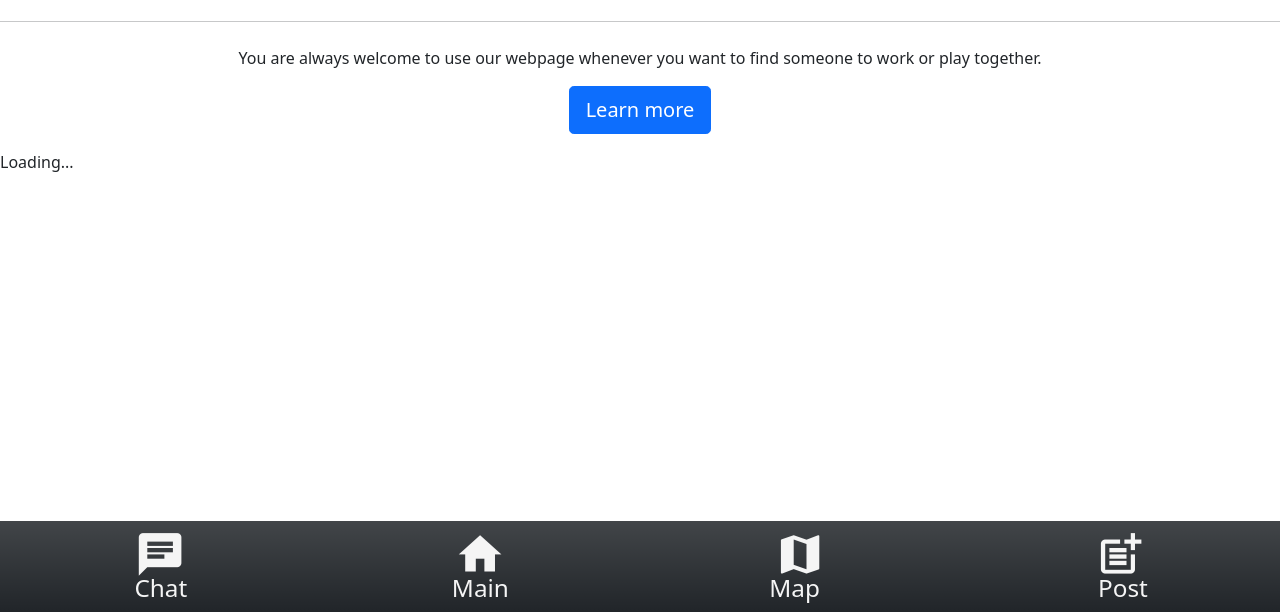
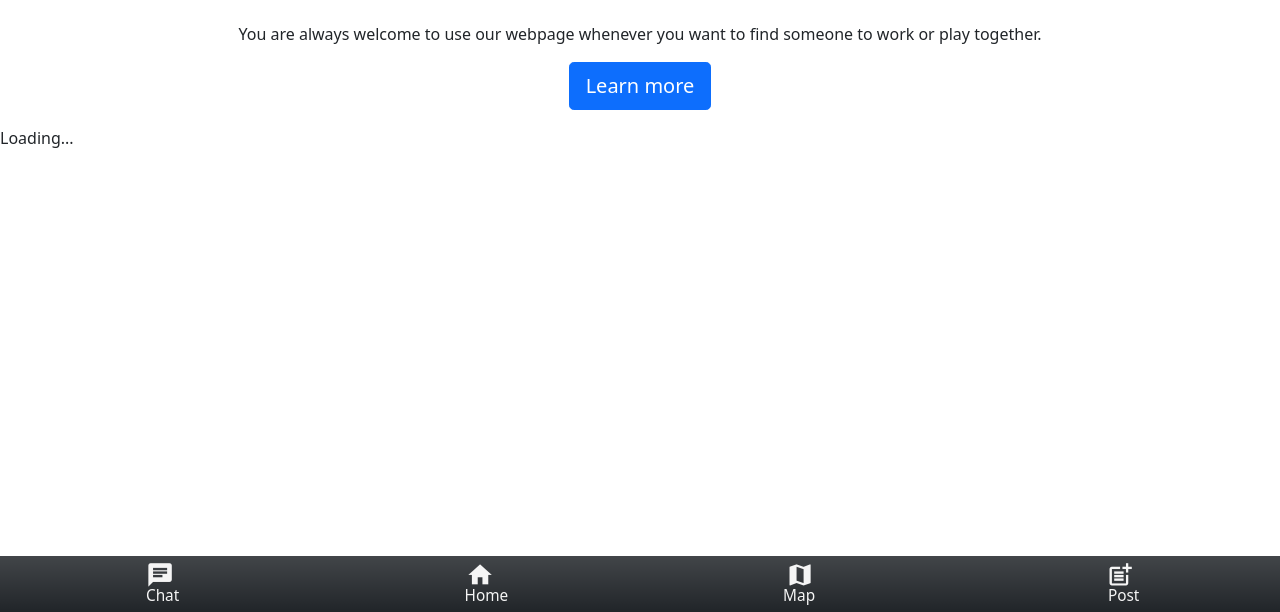
Before and after one commit to gurtejx/1800_202230_BBY20, a plain HTML site: page login.html in a window 1280 px wide. Shown: the part 188-800 px from the top of the page. Drawn offline with nearby package versions, Linux system fonts and the light colour scheme; a script that the page names is missing.

Commit message:
made some changes

```diff
--- a/login.html
+++ b/login.html
@@ -22,8 +22,7 @@
     <script
       src="https://cdn.jsdelivr.net/npm/bootstrap@5.0.2/dist/js/bootstrap.bundle.min.js"
       integrity="sha384-MrcW6ZMFYlzcLA8Nl+NtUVF0sA7MsXsP1UyJoMp4YLEuNSfAP+JcXn/tWtIaxVXM"
-      crossorigin="anonymous"
-    ></script>
+      crossorigin="anonymous"></script>
 
     <!-------------------------------------------------------->
     <!-- Firebase 8 Library related CSS, JS, JQuery go here -->
@@ -45,7 +44,7 @@
     <!-------------------------------------------->
     <!-- Other libraries and styles of your own -->
     <!-------------------------------------------->
-    <link href="https://fonts.googleapis.com/icon?family=Material+Icons" rel="stylesheet"> -->
+    <link href="https://fonts.googleapis.com/icon?family=Material+Icons" rel="stylesheet">
     <link rel="stylesheet" href="./styles/style_skeleton.css">
   </head>
 
@@ -62,7 +61,7 @@
     <div class="jumbotron">
       <h1 class="display-4">Welcome!</h1>
       <p class="lead">
-        Our page is designed for someone who has hard time with finding people to do somthing together.
+        Our page is designed for someone who is having a hard time finding people to do something together.
       </p>
       <hr class="my-4" />
       <p>
--- a/styles/style_skeleton.css
+++ b/styles/style_skeleton.css
@@ -28,7 +28,7 @@
     /*Parent Grid*/
     display: grid;
     width: 100%;
-    height: auto;
+    height: 7%;
     grid-template-columns: 25% 25% 25% 25%;
     grid-template-rows: 100%;
     padding-bottom: 2%;
@@ -86,7 +86,8 @@
 }
 .foot_icons {
     /*resizing and recoloring icons*/
-    font-size: 4vw;
+    padding-top: 0.5vw;
+    font-size: 2.2vw;
     color: whitesmoke;
 }
 
@@ -94,7 +95,7 @@
     /* using relative and absolute positioning to center text for each icon*/
     position: absolute;
     z-index: 1%;
-    font-size: 1.9vw;
+    font-size: 1.2vw;
     color: whitesmoke;
     top: 72%;
 }
--- a/text/footer.html
+++ b/text/footer.html
@@ -12,7 +12,7 @@ Make changes here to reflect them globally-->
     <div id="weekly">
         <a href="Main.html">
             <i class="material-icons foot_icons">home</i>
-            <span id="weekly_text" class="centering_icon_text">Main</span>
+            <span id="weekly_text" class="centering_icon_text">Home</span>
         </a>
     </div>
     <div id="todo">
```
